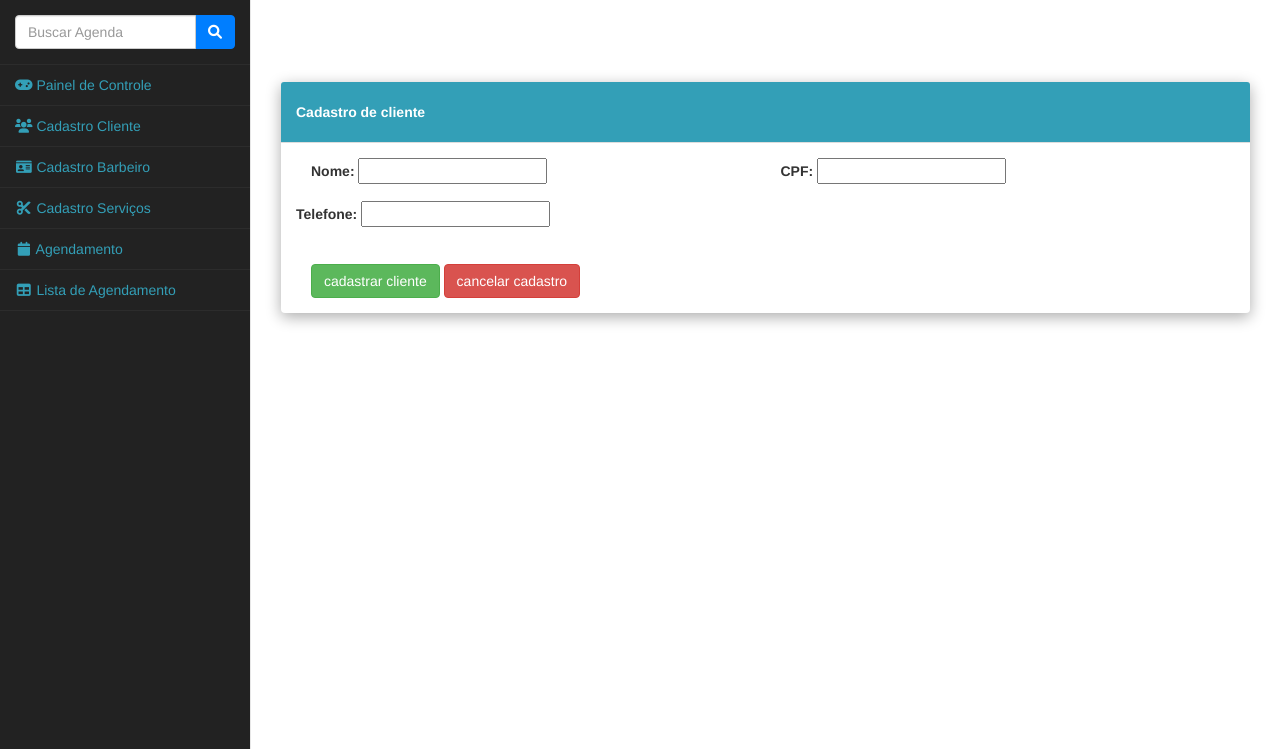
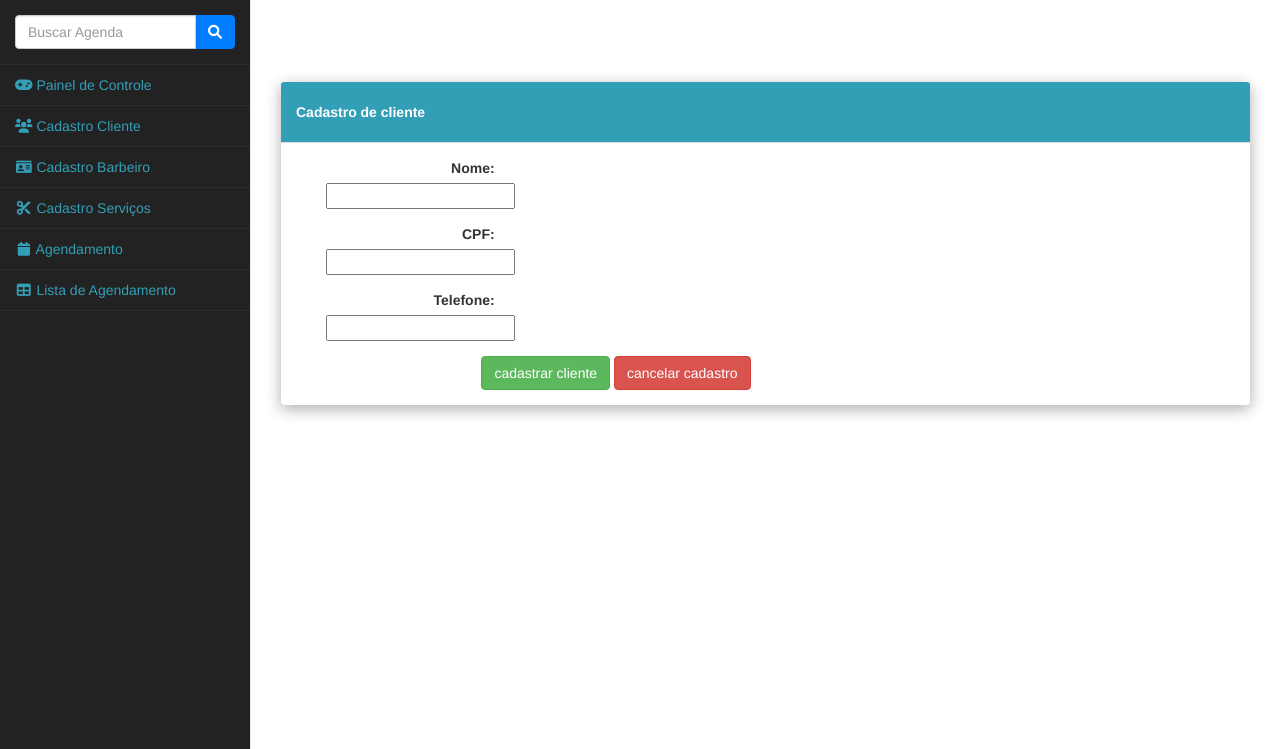
Before and after one commit to DanielBelorini22/barber_system_administracao, a Django app: page /administracao/cliente/ in a window 1280 px wide. Shown: the part 51-800 px from the top of the page. Run offline with Django 4.2, Linux system fonts and the light colour scheme; the visitor is signed in with stand-in values (Sample User, id 1); some libraries are stand-ins or nearby versions.

Commit message:
Iniciando melhorias no template de clientes

```diff
--- a/administracao/templates/administracao/clienteform.html
+++ b/administracao/templates/administracao/clienteform.html
@@ -13,22 +13,28 @@
                 </div>
 
                 <div class="panel-body">
-                    <div class="">
+                    <div class="" style="text-align: right">
                         <form method="post">
                             {% csrf_token %}
                             <div class="form-row">
-                                <div class="form-group col-md-6">
+                                <div class="col-md-8">
+                                    <div class="form-group col-md-4">
                                         <label for="{{ form.nome.id_for_label }}">Nome: </label>
                                         {{ form.nome }}
                                     </div>
-                                <div class="form-group col-md-6">
+                                </div>
+                                <div class="col-md-8">
+                                    <div class="form-group col-md-4">
                                         <label for="{{ form.cpf.id_for_label }}">CPF: </label>
                                         {{ form.cpf }}
                                     </div>
                                 </div>
-                            <div class="form-group">
+                                <div class="col-md-8">
+                                    <div class="form-group col-md-4">
                                         <label for="{{ form.telefone.id_for_label }}">Telefone: </label>
                                         {{ form.telefone }}
+                                    </div>
+                                </div>
                             </div>
                             <br>
                             <div class="col-md-6">
```
Lines whose indentation alone changed are shown as unchanged.
